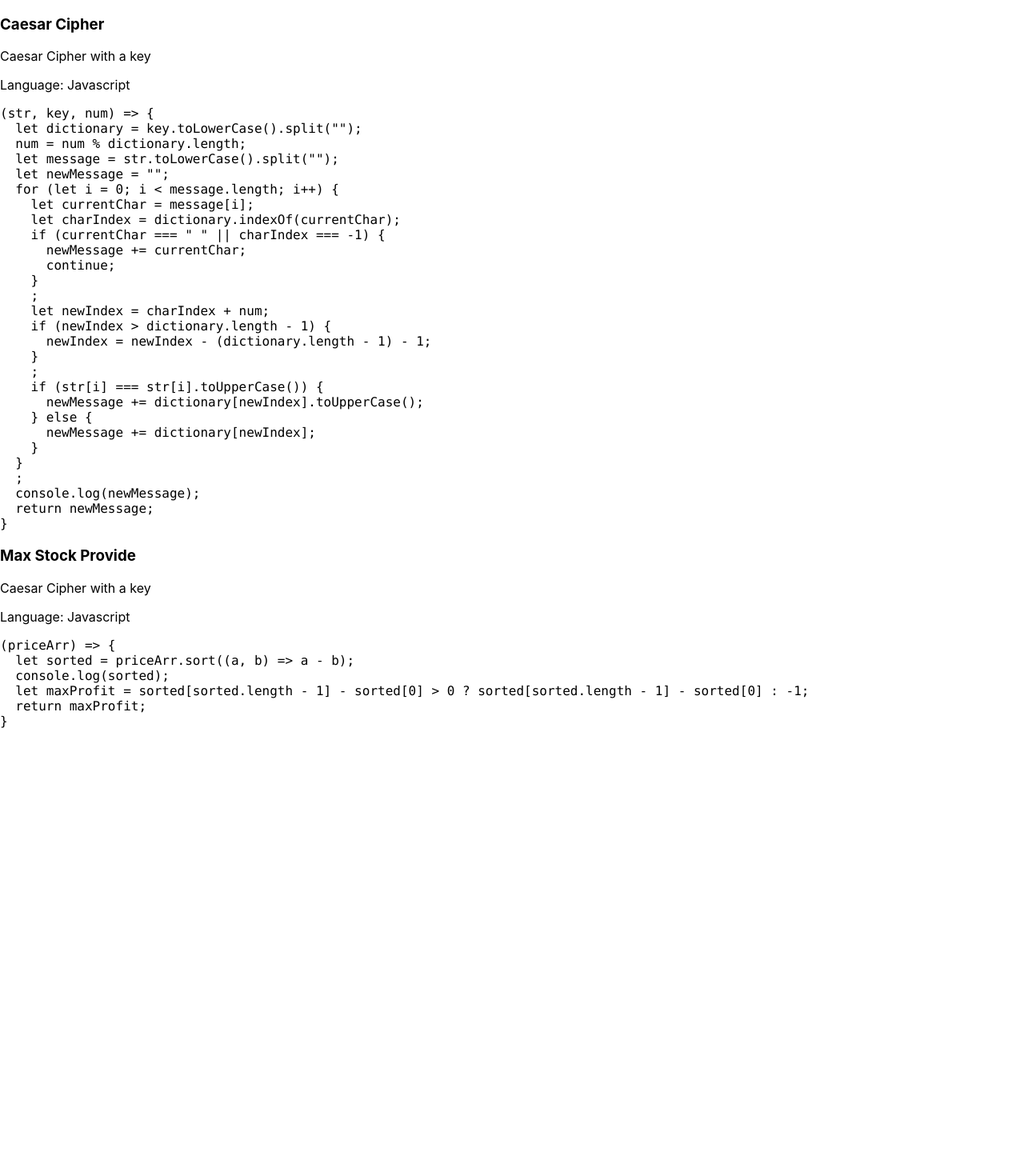
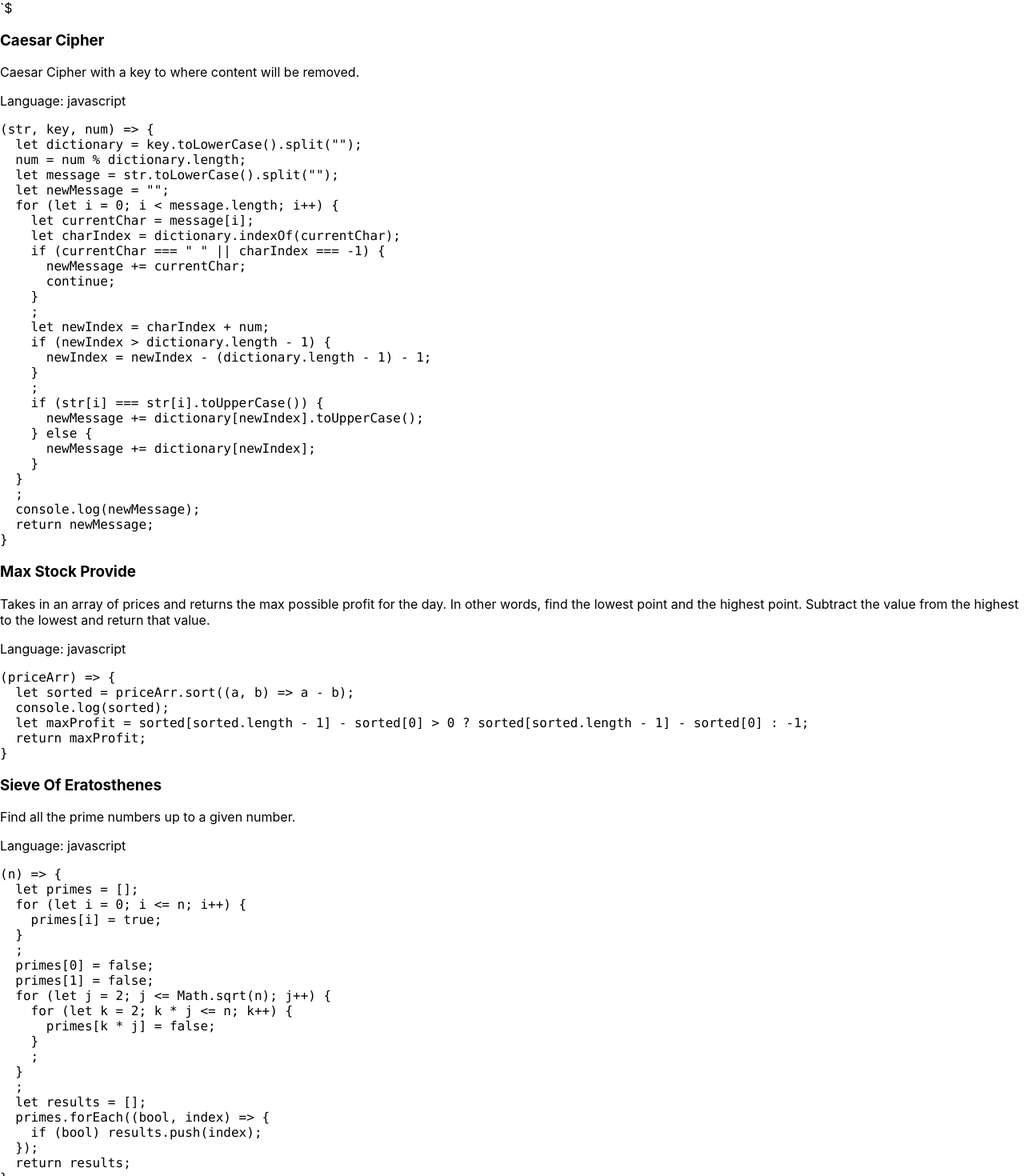
Before and after one commit to listenToRipley/nataliekendrick, a React (Create React App) app: page /projects in a window 1280 px wide. Shown: the top 1470 px of the page at 80% size. Before the commit the page ends 924 px from the top, so only its background shows below. Built offline with nearby package versions, Linux system fonts and the light colour scheme.

Commit message:
samples foreach

```diff
--- a/src/Components/CodeSamples.tsx
+++ b/src/Components/CodeSamples.tsx
@@ -1,11 +1,15 @@
+import e from "express";
 import React from "react";
 import caesarCipherWKey from "./Samples/caesar";
 import maxstockprofit from "./Samples/maxStockProfit";
+import sieveoferatstense from "./Samples/sieveOfEratstenes";
 
 const CodeSamples = (): JSX.Element => {
 
   const caesar: any = caesarCipherWKey
   const msp: any = maxstockprofit;
+  const soe: any = sieveoferatstense;
+
 
   const samples = [
     {
@@ -19,36 +23,34 @@ const CodeSamples = (): JSX.Element => {
       "description": "Takes in an array of prices and returns the max possible profit for the day.  In other words, find the lowest point and the highest point. Subtract the value from the highest to the lowest and return that value. ",
       "language": "javascript",
       "code": msp
+    },
+    {
+      "title": "Sieve Of Eratosthenes",
+      "description": "Find all the prime numbers up to a given number.",
+      "language": "javascript",
+      "code": soe
     }
   ];
 
+
   return (
     <div>
-      <div>
-        <h3>Caesar Cipher</h3>
-        <p>Caesar Cipher with a key</p>
-        <p>Language: Javascript</p>
-        <pre className="prettyprinted">
-          <code className="language-js hljs" >
-              <span>
-                {`${caesar}`}
-              </span>
-          </code>
-        </pre>
-      </div>
-
-      <div>
-        <h3>Max Stock Provide</h3>
-        <p>Caesar Cipher with a key</p>
-        <p>Language: Javascript</p>
-        <pre className="prettyprinted">
-          <code className="language-js hljs" >
-              <span>
-                {`${msp}`}
-              </span>
-          </code>
-        </pre>
-      </div>
+      `${
+          samples.map((el) => {
+            return (
+              <div>
+                <h3>{el.title}</h3>
+                <p>{el.description}</p>
+                <p><span>Language:</span> {el.language}</p>
+                <pre className="prettyprinted">
+                  <code className="language-js hljs">
+                    {`${el.code}`}
+                  </code>
+                </pre>
+              </div>
+            )
+          })
+      }`
     </div>
   )
 };
--- /dev/null
+++ b/src/Components/Samples/sieveOfEratstenes.js
@@ -0,0 +1,33 @@
+//find all the prime numbers up to a given number
+const sieveOfEratosthenes = (n) => {
+  let primes = []
+
+  for (let i = 0; i <= n; i++) {
+    primes[i] = true;
+  };
+
+  primes[0] = false;
+  primes[1] = false;
+
+  //why start at 2? Because above, 0,1 are already marked as false.
+  //why sqrt? Because that is as high as well will need to go for checking primes.
+  for (let j = 2; j <= Math.sqrt(n); j++) {
+    //k * j - since we don't need multiples of n
+    for (let k = 2; k * j <= n; k++ ) {
+      //as above, k * j are multiples below n and therefore cannot be prime.
+      primes[k * j] = false;
+    };
+  };
+
+  let results = []
+
+  primes.forEach((bool, index) => {
+    if (bool) results.push(index)
+  });
+
+  return results
+};
+
+console.log(sieveOfEratosthenes(200))
+
+export default sieveOfEratosthenes
```
